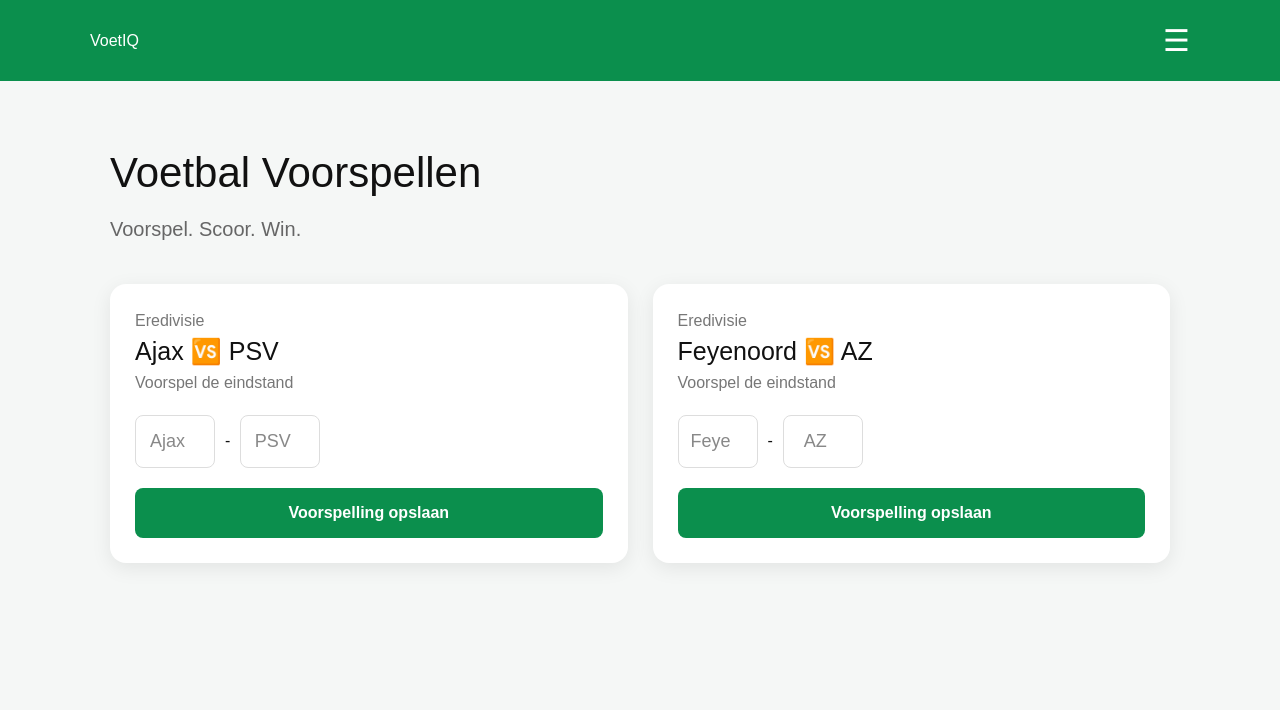
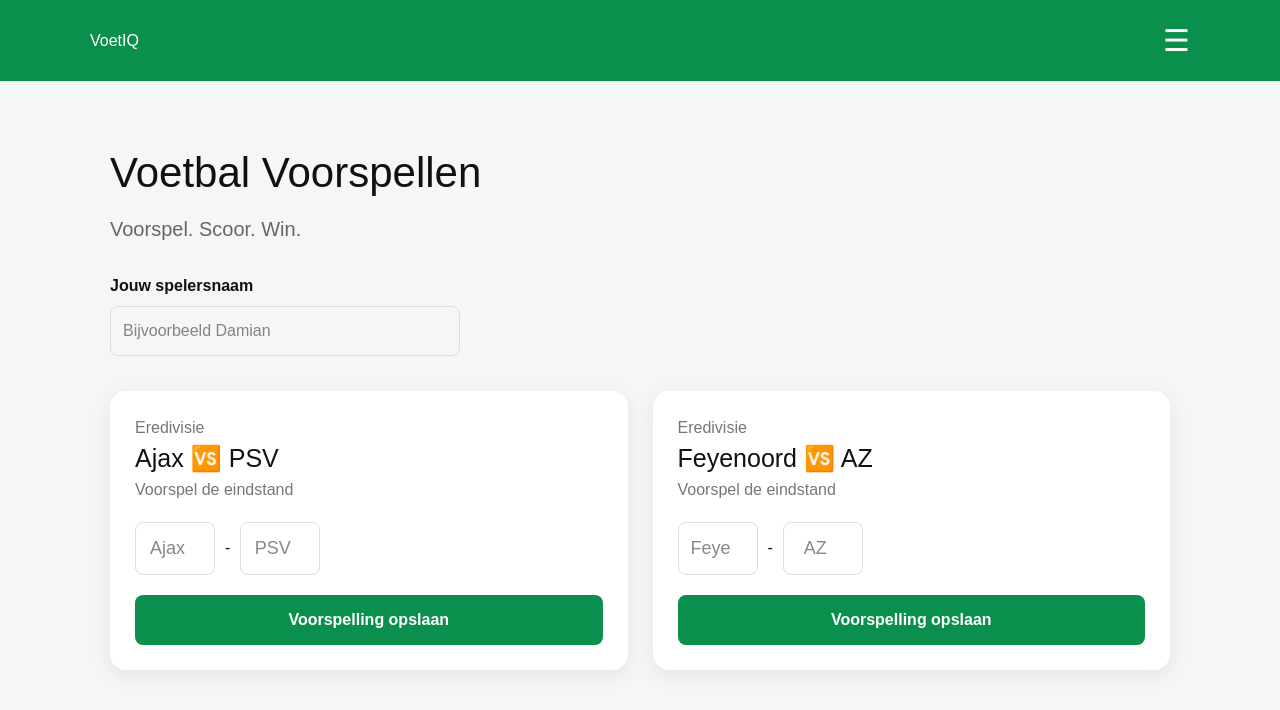
Before and after one commit to MGODamian/voetiq, a Next.js app: page / in a window 1280 px wide. Shown: the top 710 px of the page. Built offline with nearby package versions, Linux system fonts and the light colour scheme.

Commit message:
Add player name to homepage

```diff
--- a/app/page.tsx
+++ b/app/page.tsx
@@ -5,6 +5,7 @@ import { supabase } from "@/lib/supabase";
 
 export default function Home() {
   const [menuOpen, setMenuOpen] = useState(false);
+  const [playerName, setPlayerName] = useState("");
 
   const [ajaxHome, setAjaxHome] = useState("");
   const [ajaxAway, setAjaxAway] = useState("");
@@ -18,6 +19,11 @@ export default function Home() {
     homeScore: string,
     awayScore: string
   ) => {
+    if (!playerName.trim()) {
+      setMessage("Vul eerst je spelersnaam in.");
+      return;
+    }
+
     const home = Number(homeScore);
     const away = Number(awayScore);
 
@@ -36,7 +42,7 @@ export default function Home() {
     }
 
     const { error } = await supabase.from("predictions").insert({
-      player_name: "Gast",
+      player_name: playerName.trim(),
       match_name: matchName,
       home_score: home,
       away_score: away,
@@ -166,11 +172,39 @@ export default function Home() {
           style={{
             fontSize: "20px",
             color: "#666",
-            marginBottom: "40px",
+            marginBottom: "30px",
           }}
         >
           Voorspel. Scoor. Win.
         </p>
+
+        <div style={{ marginBottom: "35px" }}>
+          <label
+            style={{
+              display: "block",
+              fontWeight: "bold",
+              marginBottom: "8px",
+            }}
+          >
+            Jouw spelersnaam
+          </label>
+
+          <input
+            type="text"
+            placeholder="Bijvoorbeeld Damian"
+            value={playerName}
+            onChange={(e) => setPlayerName(e.target.value)}
+            maxLength={20}
+            style={{
+              width: "100%",
+              maxWidth: "350px",
+              padding: "12px",
+              border: "1px solid #ddd",
+              borderRadius: "8px",
+              fontSize: "16px",
+            }}
+          />
+        </div>
 
         <div
           style={{
```
